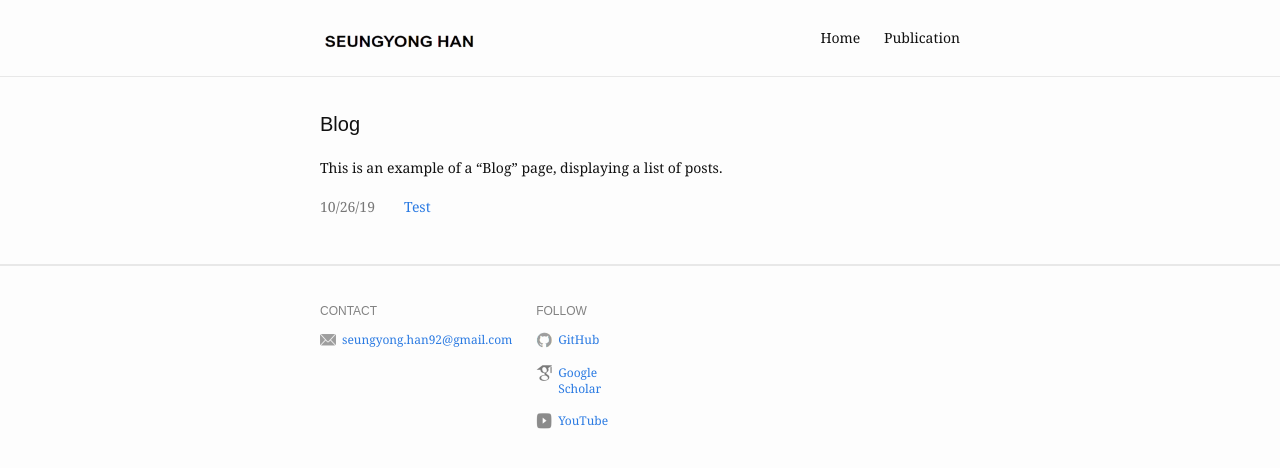
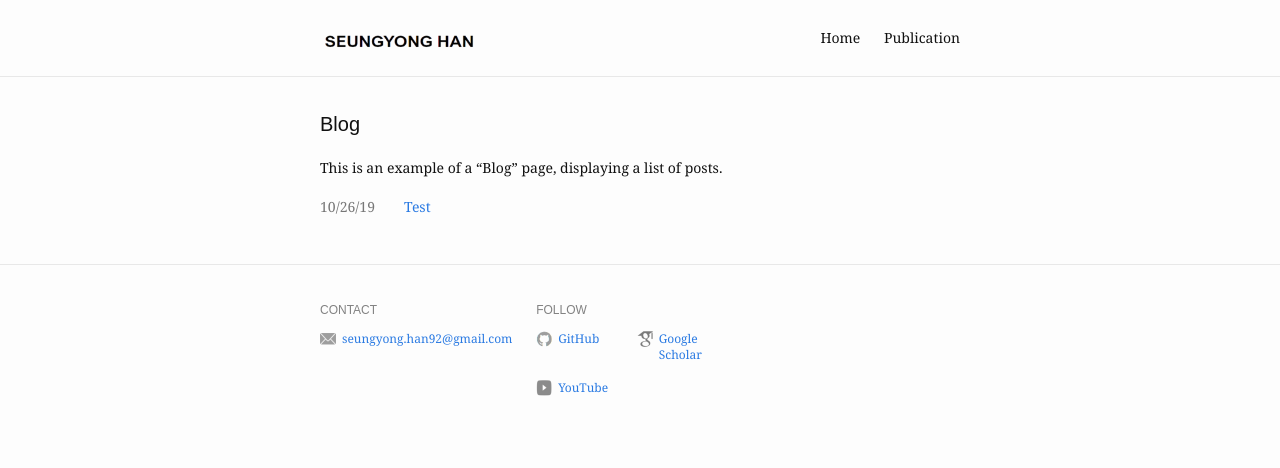
Before and after one commit to seungyong-han/seungyong-han.github.io, a Jekyll site: the page built from blog.md, in a window 1280 px wide. Shown: the top 468 px of the page. Built offline with Jekyll 4.4.1, drawn with Linux system fonts in a browser that asks for light colours.

Commit message:
Update _layout.scss

```diff
--- a/_sass/_layout.scss
+++ b/_sass/_layout.scss
@@ -97,11 +97,11 @@
  * Site footer
  */
 .site-footer {
-  border-top: 2px solid $grey-color-light;
+  border-top: 1px solid $grey-color-light;
   padding: $spacing-unit 0;
 
   @include media-query($on-mobile) {
-    padding-top: 12px;
+    padding-top: 10px;
   }
 }
 
@@ -137,7 +137,7 @@
 }
 
 .follow-links > .social-link {
-  flex: 0 70%;
+  flex: 0 50%;
 }
 
 .powered-by {
```
